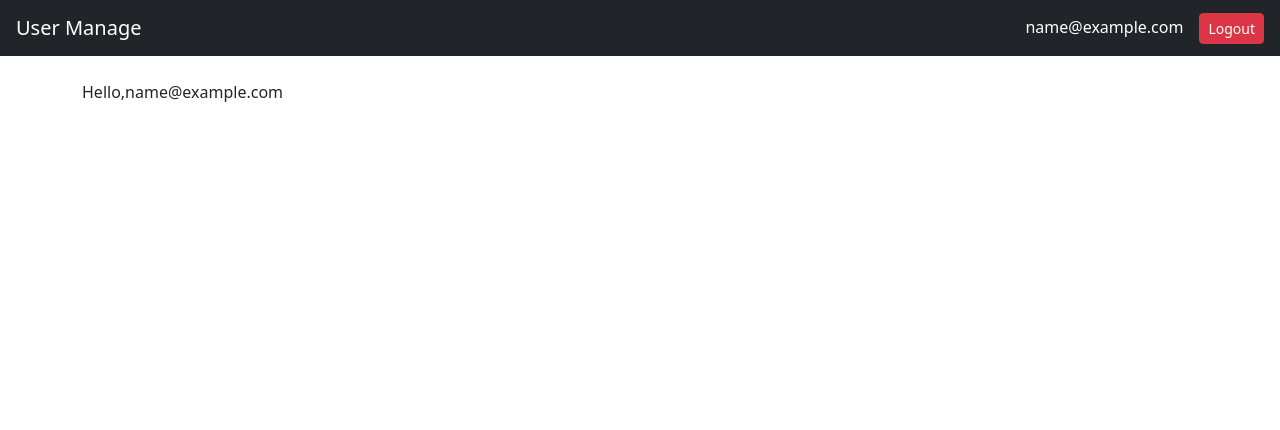
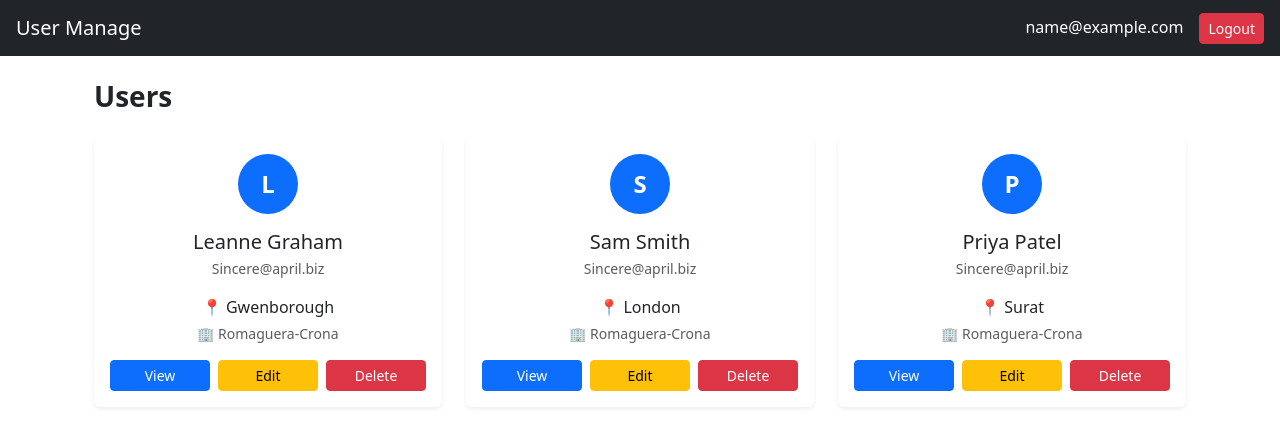
Before and after one commit to pragna21-dev/user-management-app, a React (Vite) app: page /users in a window 1280 px wide. Shown: the top 430 px of the page. Built offline with nearby package versions, Linux system fonts and the light colour scheme; sample sign-in values are in the browser's storage.

Commit message:
users dummy design reusable component userCard

```diff
--- a/src/App.css
+++ b/src/App.css
@@ -0,0 +1,24 @@
+.user-card {
+  transition: 0.3s;
+  border-radius: 12px;
+}
+
+.user-card:hover {
+  transform: translateY(-5px);
+  box-shadow: 0 10px 20px rgba(0,0,0,0.1);
+}
+
+/* Avatar */
+.avatar-circle {
+  width: 60px;
+  height: 60px;
+  border-radius: 50%;
+  background-color: #0d6efd;
+  color: white;
+  font-size: 24px;
+  font-weight: bold;
+  display: flex;
+  align-items: center;
+  justify-content: center;
+  margin: auto;
+}
--- /dev/null
+++ b/src/components/UserCard.jsx
@@ -0,0 +1,64 @@
+import { useNavigate } from "react-router-dom";
+
+const UserCard = ({ user }) => {
+  const navigate = useNavigate();
+
+  return (
+ <div className="card user-card shadow-sm h-100 border-0">
+      <div className="card-body text-center">
+
+        {/* Avatar */}
+        <div className="mb-3">
+          <div className="avatar-circle">
+            {user.name.charAt(0)}
+          </div>
+        </div>
+
+        {/* Name */}
+        <h5 className="card-title mb-1">{user.name}</h5>
+
+        {/* Email */}
+        <p className="text-muted small">{user.email}</p>
+
+        {/* City */}
+        <p className="mb-1">
+          📍 {user.address?.city}
+        </p>
+
+        {/* Company */}
+        <p className="text-muted small mb-3">
+          🏢 {user.company?.name}
+        </p>
+
+        {/* Buttons */}
+        <div className="d-flex justify-content-between gap-2">
+
+          <button
+            className="btn btn-primary btn-sm w-100"
+            // onClick={() => navigate(`/users/${user.id}`)}
+          >
+            View
+          </button>
+
+          <button
+            className="btn btn-warning btn-sm w-100"
+            // onClick={() => onEdit(user)}
+          >
+            Edit
+          </button>
+
+          <button
+            className="btn btn-danger btn-sm w-100"
+            // onClick={() => onDelete(user.id)}
+          >
+            Delete
+          </button>
+
+        </div>
+      </div>
+    </div>
+
+  );
+};
+
+export default UserCard;
--- a/src/pages/Users.jsx
+++ b/src/pages/Users.jsx
@@ -1,14 +1,47 @@
 import { useContext } from "react";
 import { AuthContext } from "../context/AuthContext";
 import Header from "../components/Header";
+import UserCard from "../components/UserCard";
 
 const Users = () => {
   const { user } = useContext(AuthContext);
+  const userList = [
+      {
+      id: 1,
+      name: "Leanne Graham",
+      email: "Sincere@april.biz",
+      address: { city: "Gwenborough" },
+      company: { name: "Romaguera-Crona" }
+    },
+      {
+      id: 2,
+      name: "Sam Smith",
+      email: "Sincere@april.biz",
+      address: { city: "London" },
+      company: { name: "Romaguera-Crona" }
+    },  {
+      id: 1,
+      name: "Priya Patel",
+      email: "Sincere@april.biz",
+      address: { city: "Surat" },
+      company: { name: "Romaguera-Crona" }
+    }
 
+  ];
   return (
     <>
-      {/* <Header /> */}
-      <p>Hello,{user?.email}</p>
+      {/* <p>Hello,{user?.email}</p> */}
+      <div className="container mt-4">
+        <h3 className="mb-4 fw-bold">Users</h3>
+
+        <div className="row">
+          {userList.map((userObj) => (
+            <div className="col-md-4 col-sm-6 mb-4" key={user.id}>
+              <UserCard user={userObj} />
+            </div>
+          ))}
+        </div>
+      </div>
     </>
   );
 };
```
